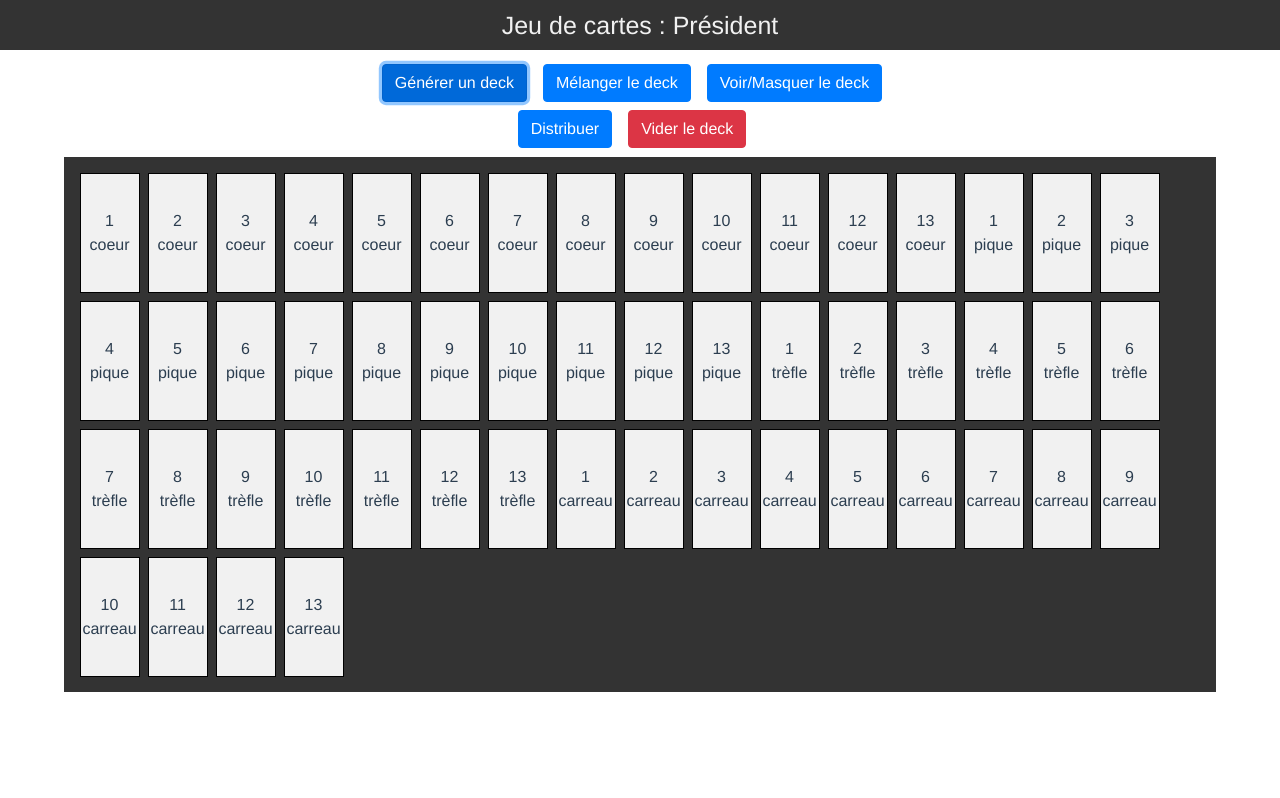
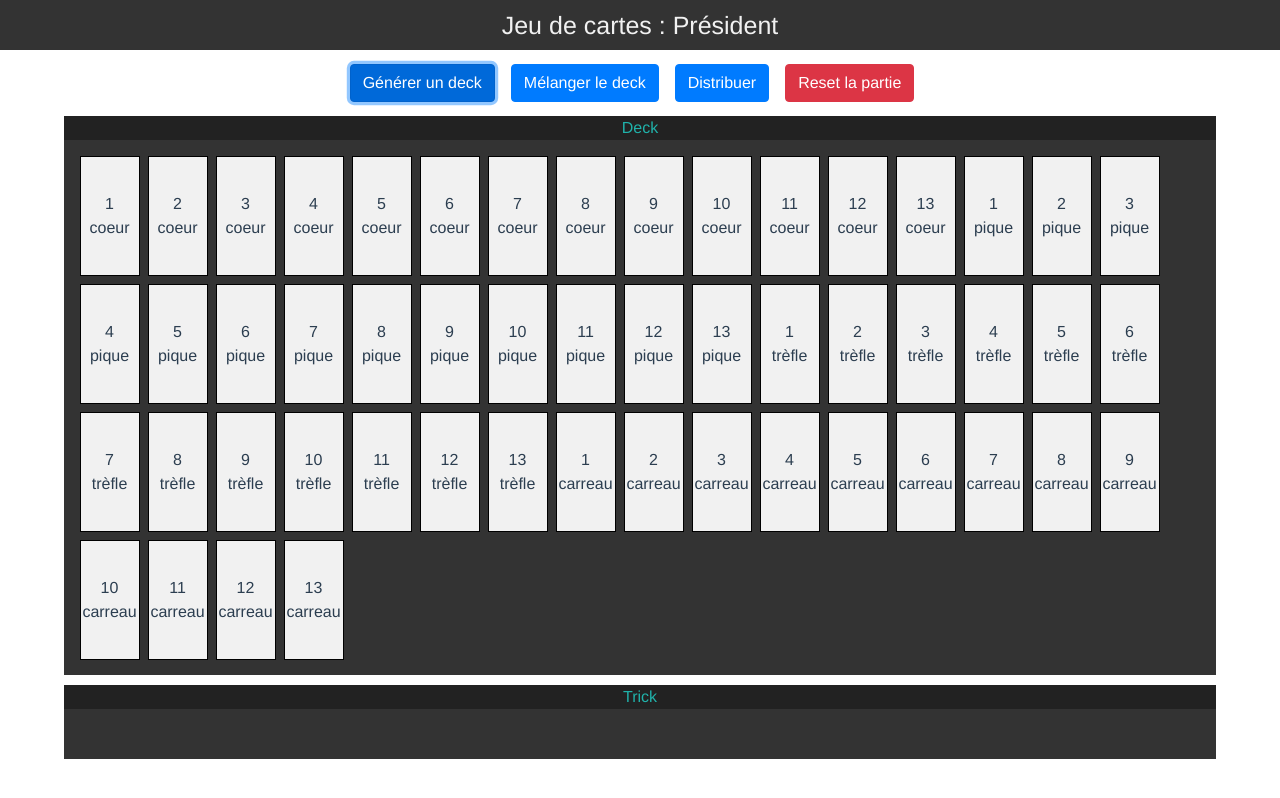
Before and after one commit to OlivierFrancois/card_game_president, a Vue app: page / in a window 1280 px wide. Both pictures are taken after a click on the button "Générer un deck". Shown: the top 798 px of the page. Built offline with nearby package versions, Linux system fonts and the light colour scheme.

Commit message:
Mise en forme

```diff
--- a/src/App.vue
+++ b/src/App.vue
@@ -1,22 +1,20 @@
 <template>
 	<div id="app">
 		<header-top></header-top>
-		<cards-deck></cards-deck>
-		<hand></hand>
+		<game-manager></game-manager>
+		<br><br>
 	</div>
 </template>
 
 <script>
 	import Header from './components/Header'
-	import CardsDeck from './components/CardsDeck'
-	import Hand from './components/Hand'
+	import GameManager from './components/GameManager'
 
 	export default {
 		name: 'App',
 		components: {
 			'header-top': Header,
-			'cards-deck': CardsDeck,
-			'hand': Hand,
+			'game-manager': GameManager
 		}
 	}
 </script>
--- a/src/components/CardsDeck.vue
+++ b/src/components/GameManager.vue
@@ -2,32 +2,49 @@
 	<div>
 		<button class="btn btn-primary mr-3 my-1" v-on:click="generateDeck()">Générer un deck</button>
 		<button class="btn btn-primary mr-3 my-1" v-on:click="shuffleDeck()">Mélanger le deck</button>
-		<button class="btn btn-primary mr-3 my-1 " v-on:click="displayDeck = !displayDeck">Voir/Masquer le deck</button> <br>
 		<button class="btn btn-primary mr-3 my-1 " v-on:click="distrib()">Distribuer</button>
-		<button class="btn btn-danger mr-3  my-1" v-on:click="deleteDeck()">Vider le deck</button>
+		<button class="btn btn-danger mr-3  my-1" v-on:click="reset()">Reset la partie</button>
 
 
-		<div class="deck">
-			<div class="deck-body" v-if="displayDeck">
+		<div class="deck" v-if="cardsDeck.length > 0">
+			<div class="deck-header">Deck</div>
+			<div class="deck-body" >
 				<card
-				v-for="(card, index) in cards"
+				v-for="(card, index) in cardsDeck"
 				:key="index"
 				:card="card"
 				></card>
 			</div>
 		</div>
+
+		<div class="trick">
+			<div class="trick-header">Trick</div>
+			<div class="trick-body">
+				<card
+				v-for="(card, index) in trick"
+				:key="index"
+				:card="card"
+				></card>
+			</div>
+		</div>
+
 		<br>
 		<div
 		class="hand"
 		v-for="(hand, index) in hands"
 		:key="index">
+			<div class="hand-header">Joueur {{ index + 1 }}</div>
 			<div class="hand-body">
 				<card
 				v-for="(card, index) in hand"
 				:key="index"
 				:card="card"
 				></card>
+
+				<button class="btn btn-primary" v-if="playerTurn == index">Jouer</button>
 			</div>
+
+
 		</div>
 	</div>
 </template>
@@ -36,22 +53,24 @@
 	import Card from './Card'
 
 	export default {
-		name: 'CardsDeck',
+		name: 'GameManager',
 		components: {
-						'card': Card,
+			'card': Card,
 		},
 		data() {
 			return{
 				cardsNumber: 52,
-				cards: [],
-				displayDeck: false,
+				cardsDeck: [],
 				playerNb: 4,
-				hands: []
+				hands: [],
+				trick: [],
+				playerTurn : 0,
+				playerSelection: []
 			}
 		},
 		methods: {
 			generateDeck(){
-				this.cards = []; //reset the deck
+				this.cardsDeck = []; //reset the deck
 				let tempFamily = '';
 				for (let i = 0; i < 4; i++){
 					switch (i){
@@ -61,29 +80,29 @@
 						case 3 : tempFamily = "carreau"; break;
 					}
 					for (let cardValue = 1; cardValue <= 13; cardValue++){
-						this.cards.push({value: cardValue, family: tempFamily});
+						this.cardsDeck.push({value: cardValue, family: tempFamily});
 					}
 				}
-
-				this.displayDeck = true;
 			},
-			deleteDeck(){
-				this.cards = [];
+			reset(){
+				this.cardsDeck = [];
+				this.hands = [];
+				this.trick = [];
+				this.playerSelection = [];
+				this.playerTurn = 0;
 			},
 			shuffleDeck(){
-				let tempArr = this.cards.slice(); //clone the deck
-				this.cards = [];
+				let tempArr = this.cardsDeck.slice(); //clone the deck
+				this.cardsDeck = [];
 
 				for (let i = 0; i < this.cardsNumber; i++){
 					let rngIndex = Math.floor(Math.random() * Math.floor(tempArr.length)); //We take a random card from tempArr
 					//console.log(rngIndex);
-					this.cards.push(tempArr[rngIndex]); //We add it to our deck
+					this.cardsDeck.push(tempArr[rngIndex]); //We add it to our deck
 					tempArr.splice(rngIndex, 1);
 				}
 
-				//Refresh the array
-				this.cards.push({value: -1, family: ''});
-				this.cards.pop();
+				this.$forceUpdate;
 			},
 			distrib(){
 				for (let i = 0; i < this.playerNb; i++) {
@@ -92,9 +111,9 @@
 
 				let currentHand = 0;
 				for (let i = 0; i < this.cardsNumber; i++) {
-					this.hands[currentHand].push(this.cards[0]);
+					this.hands[currentHand].push(this.cardsDeck[0]);
 
-					this.cards.shift();
+					this.cardsDeck.shift();
 
 					currentHand++;
 					if (currentHand >= this.playerNb){
@@ -107,18 +126,39 @@
 </script>
 
 <style>
-	.deck, .hand{
+	.deck, .hand, .trick{
 		width: 90%;
 		margin: auto;
-		margin-top: 5px;
+		margin-top: 10px;
 	}
 
-	.deck-body, .hand-body{
+	.deck-body, .hand-body, .trick-body{
 		display: flex;
 		flex-direction: row;
 		flex-wrap: wrap;
 		background: #333;
 		padding: 1%;
-		margin: 0!important;
+	}
+
+	.hand-header, .deck-header, .trick-header{
+		background: #222;
+		color:lightseagreen;
+	}
+
+	/* TRICK */
+	.trick-body {
+		min-height: 50px;
+	}
+
+	/* HAND */
+	.hand-body{
+		position: relative;
+	}
+
+	.hand-body button{
+		position: absolute;
+		right: 5%;
+		top: 30%;
+		width: 5%;
 	}
 </style>
```
Also changed, not shown: src/components/Deck.vue (added).
